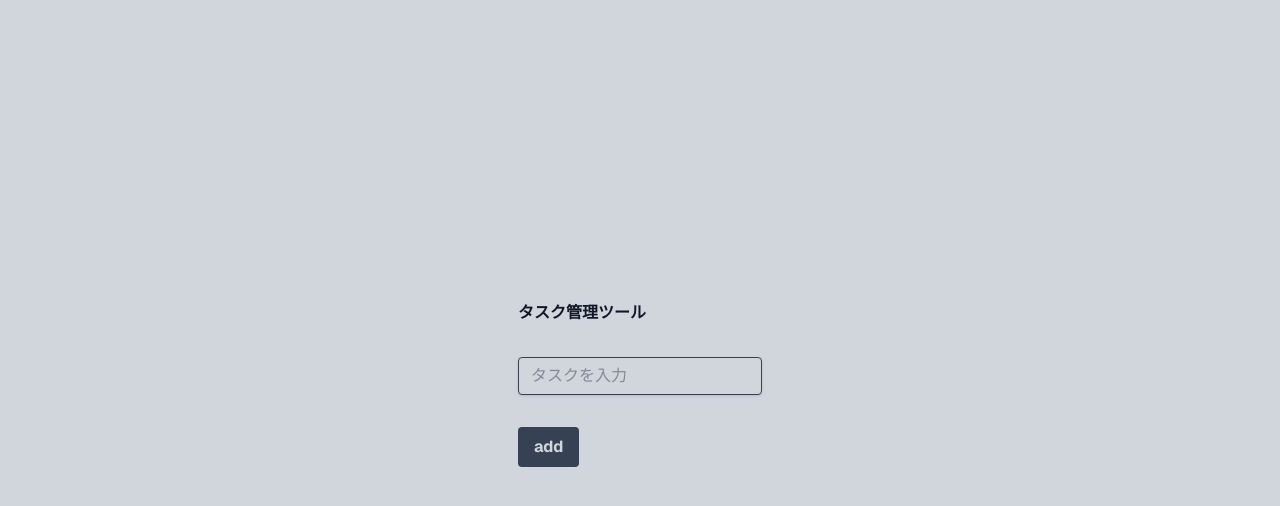
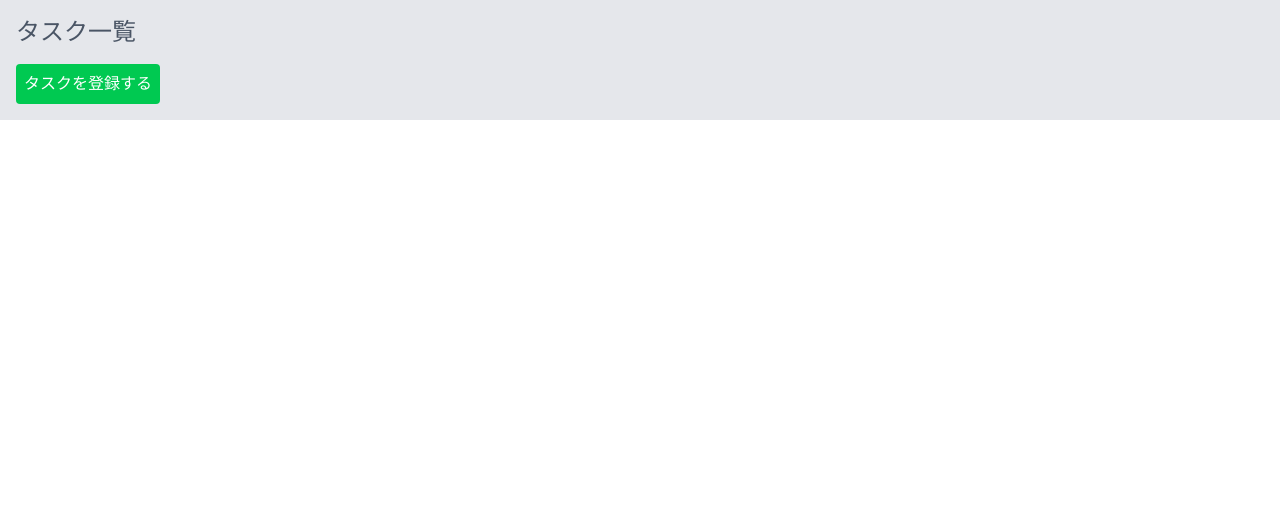
Before and after one commit to sugi-kun123/taskmate, a Next.js app in the folder taskmate/: page / in a window 1280 px wide. Shown: the top 506 px of the page. Built offline with nearby package versions, Linux system fonts and the light colour scheme.

Commit message:
タスク追加ページと詳細ページ追加。storeの連携も

```diff
--- /dev/null
+++ b/taskmate/src/app/detail/page.tsx
@@ -0,0 +1,42 @@
+"use client";
+
+import { useSearchParams } from "next/navigation";
+import { useState, useEffect } from "react";
+
+export default function Detail() {
+  const searchParams = useSearchParams();
+  const id = searchParams.get("id");
+  const taskIndex = parseInt(id, 10)
+  const [task, setTask] = useState<string | null>(null)
+
+  useEffect(() => {
+    if (!id) return
+    const storedTasks = JSON.parse(localStorage.getItem("tasks") || "[]")
+    // const foundTask = storedTasks.find((t: { id: string, task: string }) => t.id === id)
+
+    let foundTask;
+
+    if (Array.isArray(storedTasks)) {
+      if (storedTasks.length > 0 && typeof storedTasks[0] === "string") {
+        foundTask = storedTasks[taskIndex];
+      } else if (storedTasks.length > 0 && typeof storedTasks[0] === "object") {
+        foundTask = storedTasks.find((t: { id: string, task: string }) => t.id === id)?.task;
+      }
+    }
+
+    if (foundTask) {
+      setTask(foundTask)
+    }
+  }, [id])
+
+  return (
+    <div className="p-4">
+      <h1 className="text-2xl mb-4">タスク詳細ページ</h1>
+      {task ? (
+        <p>このページはタスクID: id: {id} , task: {task}の詳細を見るためのページです。</p>
+      ) : (
+        <p className="text-red-500">タスクが見つかりません</p>
+      )}
+    </div>
+  );
+}
--- a/taskmate/src/app/page.tsx
+++ b/taskmate/src/app/page.tsx
@@ -1,38 +1,45 @@
 "use client";
 
-import { useState } from "react";
+import { useState, useEffect } from "react";
+import { useRouter } from "next/navigation";
+import Link from "next/link";
 
 export default function Home() {
-  const [task, setTask] = useState<string>("")
-  const [taskList, setTaskList] = useState<string[]>([])
+  const router = useRouter()
+  const [tasks, setTasks] = useState<string[]>([])
 
-  const handleAddTask = () => {
-    if (task.trim() === "") return
-    setTaskList([...taskList, task])
-    setTask("")
-  }
+  useEffect(() => {
+    const storedTasks = JSON.parse(localStorage.getItem("tasks") || "[]")
+    setTasks(storedTasks)
+  }, [])
+
+  const goToRegister = () => {
+    router.push("/register")
+  };
+
   return (
-    <div className="grid grid-rows-[20px_1fr_20px] items-center justify-items-center min-h-screen p-8 pb-20 gap-16 sm:p-20 font-[family-name:var(--font-geist-sans)] bg-gray-300 text-gray-900">
-      <main className="flex flex-col gap-[32px] row-start-2 items-center sm:items-start">
-        <h1 className="font-bold">タスク管理ツール</h1>
-        <input
-          type="text"
-          value={task}
-          onChange={(e) => setTask(e.target.value)}
-          placeholder="タスクを入力"
-          className="shadow appearance-none border rounded w-full py-2 px-3 text-gray-700 leading-tight focus:outline-none focus:shadow-outline"
-        />
-        <button
-          onClick={handleAddTask}
-          className="bg-gray-700 text-gray-300 font-bold py-2 px-4 hover:bg-blue-700 rounded"
-        >add</button>
+    <div className="p-4 bg-gray-200 text-gray-600">
+      <div className="container mx-auto">
+        <h1 className="text-2xl mb-4">タスク一覧</h1>
         <ul>
-          {taskList.map((t, i) => (
-            <li key={i}>{t}</li>
+          {tasks.map((task, index) => (
+            <li key={index} className="mb-2">
+              <Link href={`/detail?id=${index}`}>
+                <div className="shadow-md p-2 rounded cursor-pointer hover:bg-gray-100">
+                  {task}
+                </div>
+              </Link>
+            </li>
           ))}
         </ul>
-      </main>
-      <footer className="row-start-3 flex gap-[24px] flex-wrap items-center justify-center"></footer>
+        <button
+          className="bg-green-500 text-white p-2 rounded"
+          onClick={goToRegister}
+        >
+          タスクを登録する
+        </button>
+
+      </div>
     </div>
   );
 }
--- /dev/null
+++ b/taskmate/src/app/register/page.tsx
@@ -0,0 +1,41 @@
+"use client";
+
+import React, { useState } from "react"
+import { useRouter } from "next/navigation"
+
+export default function Register() {
+  const [task, setTask] = useState<string>("")
+  const router = useRouter()
+
+  const handleSubmit = (e: React.FormEvent) => {
+    e.preventDefault()
+
+    if (task.trim() === "") return
+
+    const storedTasks = JSON.parse(localStorage.getItem("tasks") || "[]")
+    storedTasks.push(task)
+    localStorage.setItem("tasks", JSON.stringify(storedTasks))
+
+    setTask("")
+    router.push("/")
+  }
+
+  return (
+    <div className="p-4">
+      <h1 className="text-xl font-bold mb-4">タスクを登録する</h1>
+      <form onSubmit={handleSubmit}>
+        <input
+          className="border p-2 mr-2"
+          type="text"
+          value={task}
+          onChange={(e) => setTask(e.target.value)}
+          placeholder="タスク内容を入力"
+        />
+        <button className="bg-blue-500 text-white p-2 rounded" type="submit">
+          登録
+        </button>
+      </form>
+    </div>
+
+  )
+}
```
